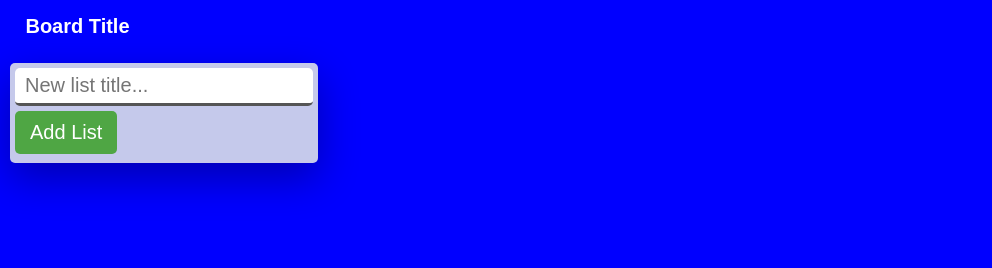
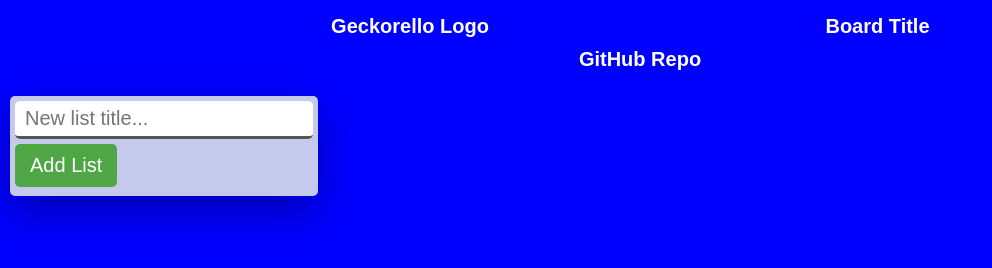
Before and after one commit to edjunma/v11-geckos-team-03, a React app: page / in a window 1280 px wide. Shown: the whole page, without its empty margins (0-992 px from the left). Built offline with nearby package versions, Linux system fonts and the light colour scheme.

Commit message:
Add prototypes of other nav bar components

```diff
--- a/src/components/navbar/BoardTitle.js
+++ b/src/components/navbar/BoardTitle.js
@@ -94,7 +94,6 @@ class BoardTitle extends Component {
 
   render() {
     return (
-      <div className="navbar__title">
       <input
         className="navbar__input"
         value={this.state.inputText}
@@ -105,7 +104,6 @@ class BoardTitle extends Component {
         onMouseOver={this.onMouseOverHandler}
         onMouseOut={this.onMouseOutHandler}
       ></input>
-      </div>
     );
   }
 }
--- /dev/null
+++ b/src/components/navbar/Logo.js
@@ -0,0 +1,11 @@
+import React from "react";
+
+const logo = () => {
+  return (
+    <div className="logo navbar__logo">
+      <h1>Geckorello Logo</h1>
+    </div>
+  );
+};
+
+export default logo;
--- a/src/components/navbar/NavBar.js
+++ b/src/components/navbar/NavBar.js
@@ -1,6 +1,8 @@
 import React, { Component } from "react";
 
 import BoardTitle from "./BoardTitle";
+import Logo from "./Logo";
+import ProjectLink from "./ProjectLink";
 
 import "../../index.css";
 
@@ -8,8 +10,9 @@ class NavBar extends Component {
   render() {
     return (
       <div className="navbar">
+        <Logo />
         <BoardTitle />
-        {/* <div className="logo">Geckrello</div> */}
+        <ProjectLink />
         {/* <div className="repo-link">Project Repo</div> */}
         {/* 'page-menu' will be a component */}
         {/* <div className="page-menu">Menu</div> */}
--- /dev/null
+++ b/src/components/navbar/ProjectLink.js
@@ -0,0 +1,11 @@
+import React from "react";
+
+const projectLink = () => {
+  return (
+    <div className="project-link navbar__projectlink">
+      <h1>GitHub Repo</h1>
+    </div>
+  );
+};
+
+export default projectLink;
--- a/src/sass/components/_navbar.scss
+++ b/src/sass/components/_navbar.scss
@@ -1,10 +1,16 @@
 .navbar {
   display: flex;
   flex-direction: row;
+  flex-wrap: wrap;
   padding: 1rem;
-  font-size: 2em;
 
-  &__title {
+  &__logo {
+    width: 100vh;
+    padding: 5px 0;
+    box-sizing: border-box;
+    font-weight: bold;
+    color: white;
+    text-align: center;
   }
 
   &__input {
@@ -29,4 +35,13 @@
   &__input--hover {
     background-color: $body-background-light;
   }
+
+  &__projectlink {
+    width: 100%;
+    padding: 5px 0;
+    box-sizing: border-box;
+    font-weight: bold;
+    color: white;
+    text-align: center;
+  }
 }
```
Also changed, not shown: src/index.css. Lines whose indentation alone changed are shown as unchanged.
